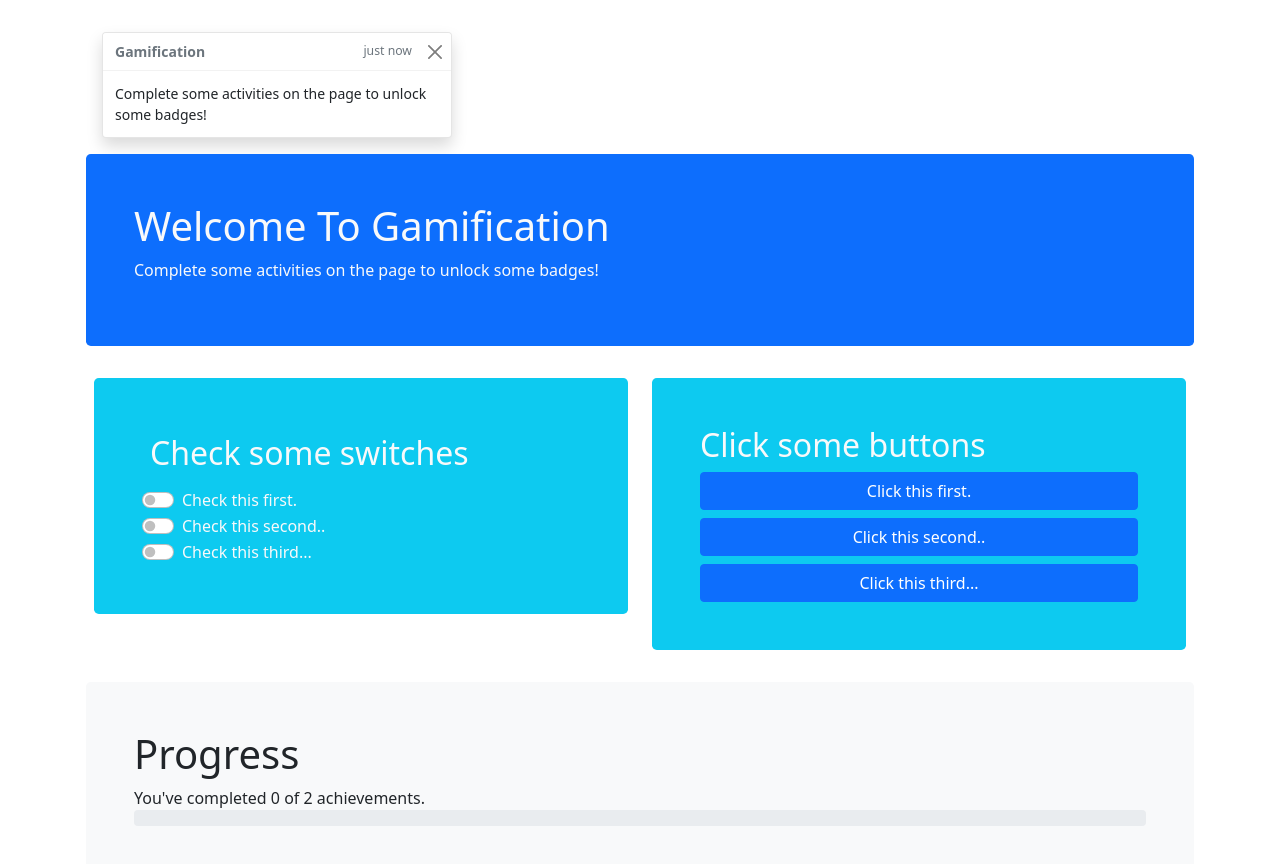
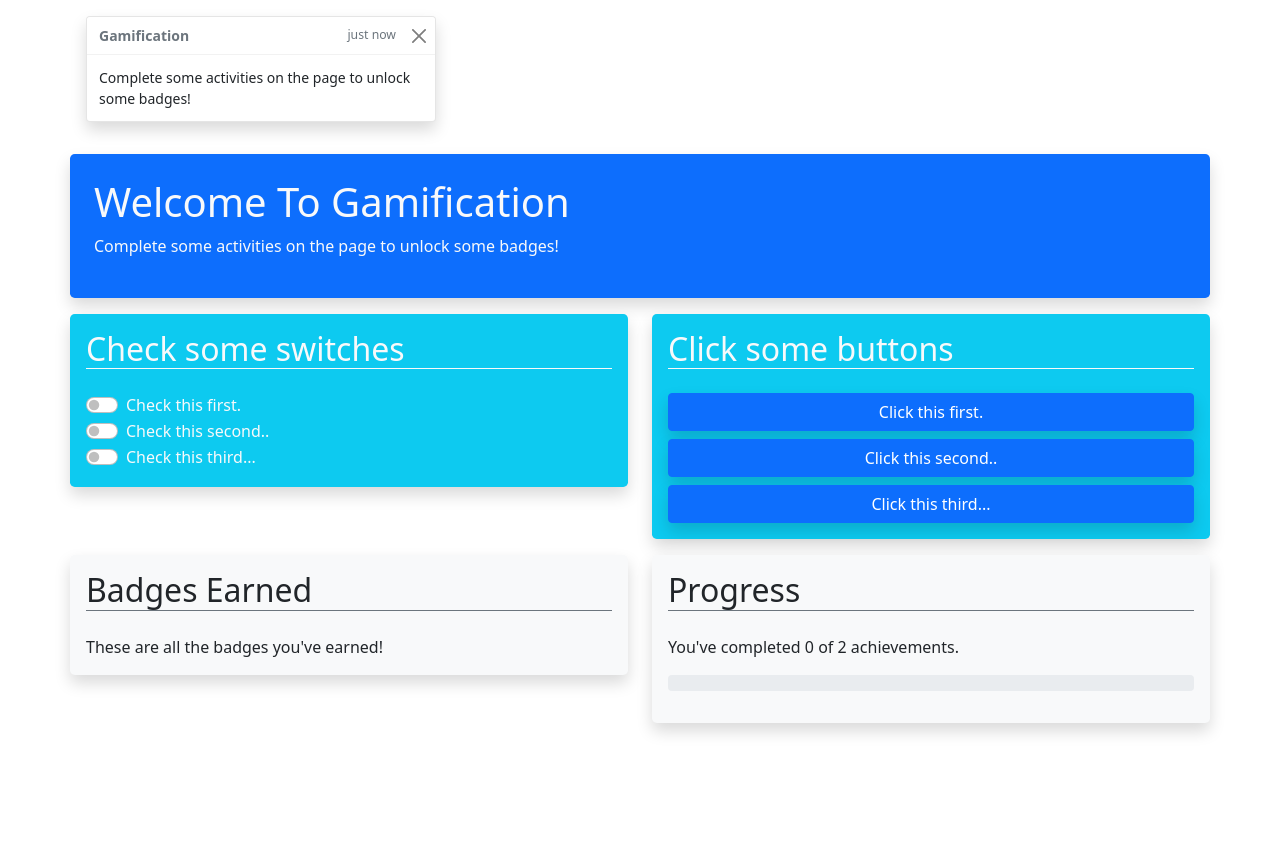
Before and after one commit to kyletolle/gameification-react, a React (Create React App) app: page / in a window 1280 px wide. Shown: the top 864 px of the page. After the commit the page ends 800 px from the top, so only its background shows below. Built offline with nearby package versions, Linux system fonts and the light colour scheme.

Commit message:
Make padding and margins consistent

```diff
--- a/src/App.js
+++ b/src/App.js
@@ -110,21 +110,23 @@ const App = () => {
   }, [completedAchievements]);
 
   return (
-    <Container className="p-3">
+    <Container className="p-0">
       <ToastContainer position="top-end" className="p-3">
         {messages && messages.map(({title, text, when}, index) => (
           <ToastAutohideable key={index} title={title} text={text} when={when} />
         ))}
       </ToastContainer>
-      <Container className="p-5 mb-4 bg-primary text-light rounded-3">
+
+      <Container className="shadow p-4 mt-3 mb-3 bg-primary text-light rounded-3">
         <h1 className="header">Welcome To Gamification</h1>
         <p>Complete some activities on the page to unlock some badges!</p>
       </Container>
-      <Container className="p-2">
+
+      <Container className="p-0 mb-3">
         <Row>
           <Col>
-            <Container className={`p-5 mb-4 ${allSwitchesCheckedAchievementEarned ? 'bg-success' : 'bg-info'} text-light rounded-3`}>
-              <h2 className="p-2">Check some switches</h2>
+            <Container className={`shadow p-3 ${allSwitchesCheckedAchievementEarned ? 'bg-success' : 'bg-info'} text-light rounded-3`}>
+              <h2 className="border-bottom border-light mb-4">Check some switches</h2>
               <Form>
                 {switches.map(({switchId, label, checked}, index) => (
                   <Form.Switch
@@ -140,8 +142,8 @@ const App = () => {
             </Container>
           </Col>
           <Col>
-            <Container className={`p-5 mb-4 ${allButtonsClickedAchievementEarned ? 'bg-success' : 'bg-info'} text-light rounded-3`}>
-              <h2>Click some buttons</h2>
+            <Container className={`shadow p-3 ${allButtonsClickedAchievementEarned ? 'bg-success' : 'bg-info'} text-light rounded-3`}>
+              <h2 className="border-bottom border-light mb-4">Click some buttons</h2>
               <div className="d-grid gap-2">
                 {buttons.map(({buttonId, text, disabled}, index) => (
                   <Button
@@ -150,20 +152,33 @@ const App = () => {
                     id={buttonId}
                     onClick={onButtonClick}
                     disabled={disabled}
+                    className="shadow"
                   >
-                  {text}
+                    {text}
                   </Button>
                 ))}
               </div>
             </Container>
           </Col>
         </Row>
+      </Container>
 
-      </Container>
-      <Container className="p-5 mb-4 bg-light rounded-3">
-        <h1>Progress</h1>
-        You've completed {completedAchievements} of {TOTAL_ACHIEVEMENTS} achievements.
-        <ProgressBar animated now={progress} />
+      <Container className="p-0 mb-3">
+        <Row>
+          <Col>
+            <Container className="shadow p-3 bg-light rounded-3">
+              <h2 className="border-bottom border-secondary mb-4">Badges Earned</h2>
+              These are all the badges you've earned!
+            </Container>
+          </Col>
+          <Col>
+            <Container className="shadow p-3 bg-light rounded-3">
+              <h2 className="border-bottom border-secondary mb-4">Progress</h2>
+              You've completed {completedAchievements} of {TOTAL_ACHIEVEMENTS} achievements.
+              <ProgressBar animated now={progress} className='my-3' />
+              </Container>
+          </Col>
+        </Row>
       </Container>
     </Container>
   );
```
